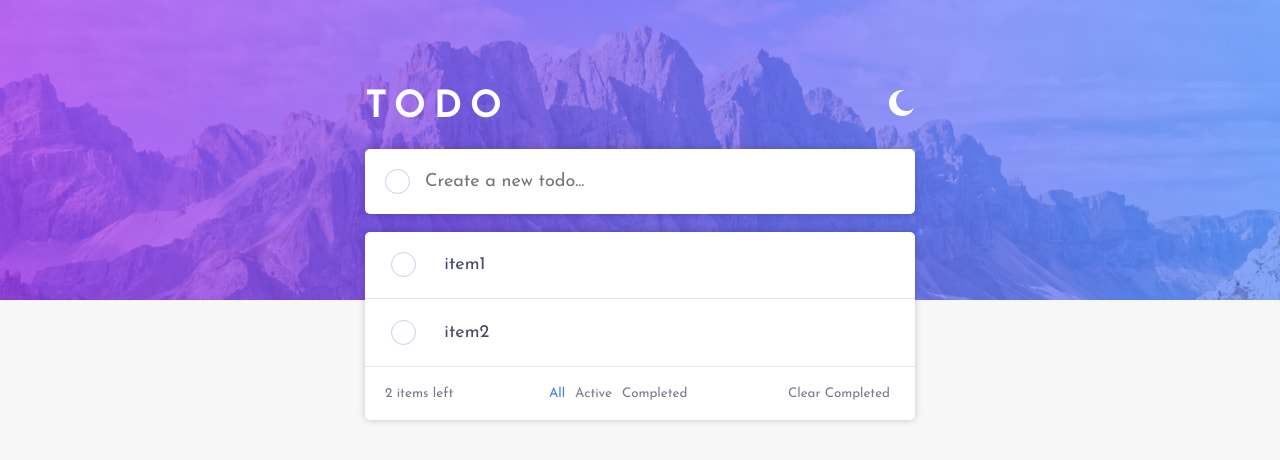
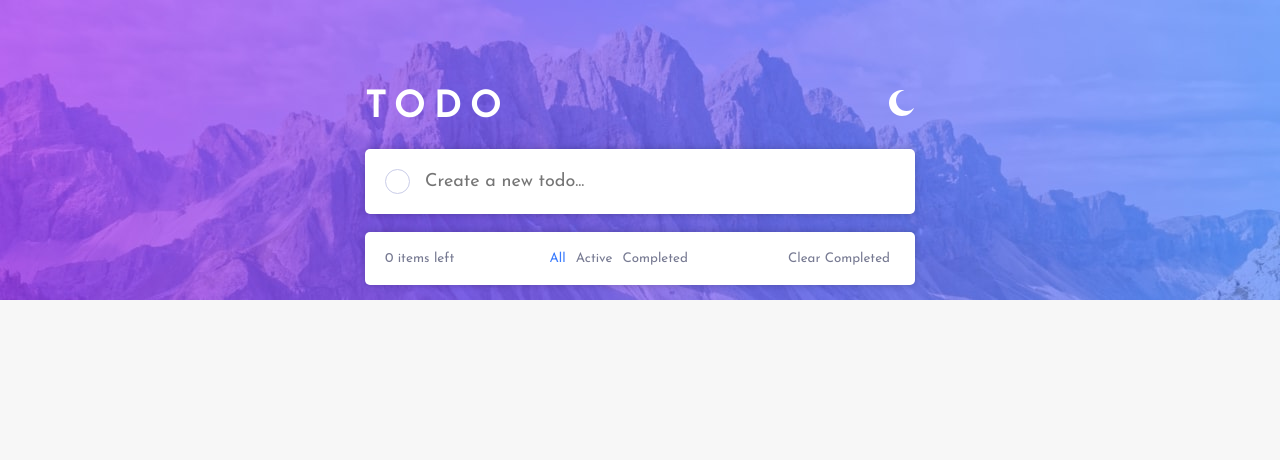
Before and after one commit to philosophy-flow/to-do-app, a React (Create React App) app: page / in a window 1280 px wide. Shown: the top 460 px of the page. Built offline with nearby package versions, Linux system fonts and the light colour scheme.

Commit message:
adding data persistence via localStorage

```diff
--- a/src/App.js
+++ b/src/App.js
@@ -1,22 +1,33 @@
 import './assets/App.css';
 import moon from './assets/images/icon-moon.svg';
 
-import React, {useState} from 'react';
+import React, {useState, useEffect} from 'react';
 import NewItem from './NewItem';
 import TodoItem from './TodoItem';
 import ControlPanel from './ControlPanel';
 
 function App() {
-  const [todoList, setTodoList] = useState([
-    {id: Math.random() * 1000, name: 'item1', complete: false},
-    {id: Math.random() * 1000, name: 'item2', complete: false}
-  ]);
+  // const [todoList, setTodoList] = useState([
+  //   {id: Math.random() * 1000, name: 'item1', complete: false},
+  //   {id: Math.random() * 1000, name: 'item2', complete: false}
+  // ]);
+
+  const [todoList, setTodoList] = useState(
+    JSON.parse(localStorage.getItem('list')) || []
+  );
 
   const [listType, setListType] = useState('all');
+
+  useEffect(() => {
+    localStorage.setItem('list', JSON.stringify(todoList));
+  }, [todoList]);
+
 
 
   function handleNewItem(item) {
     setTodoList(todoList => [...todoList, {id: Math.random() * 1000, name: item, complete: false}]);
+
+    localStorage.setItem('list', JSON.stringify(todoList));
   }
 
   function completeItem(id) {
--- a/src/assets/TodoItem.css
+++ b/src/assets/TodoItem.css
@@ -42,7 +42,7 @@
 }
 
 /* always visible on mobile */
-@media only screen and (max-width: 650px) {
+@media only screen and (max-width: 500px) {
   .remove-item {opacity: 1;}
 }
 
```
